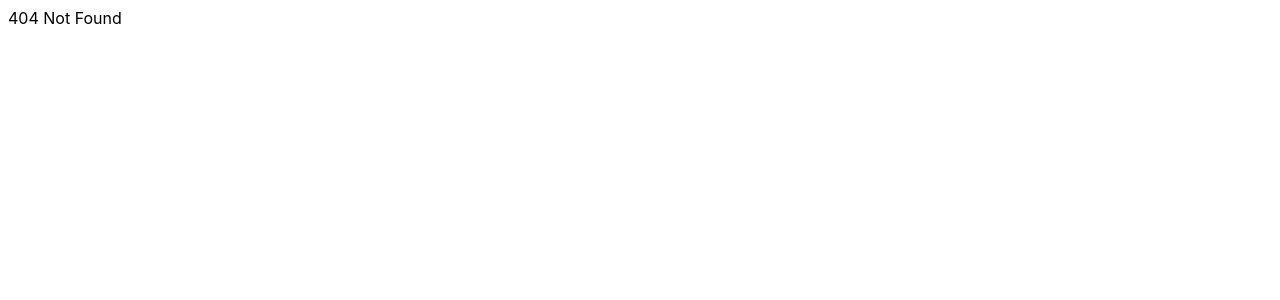
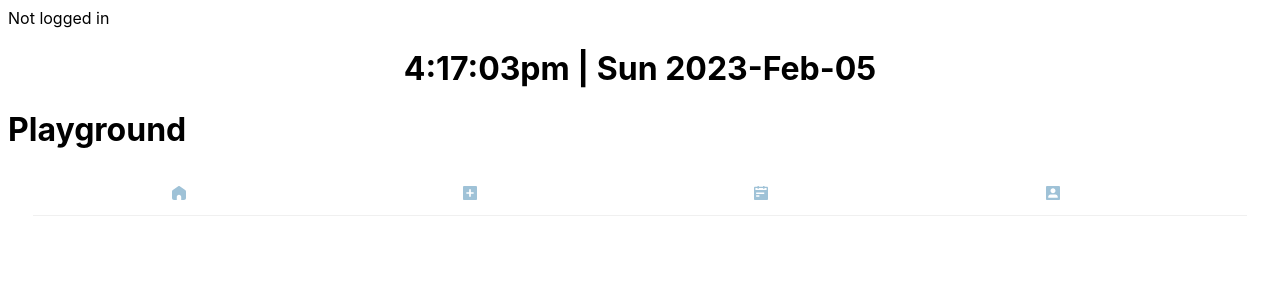
Before and after one commit to boyangwang/diary3, a React (Create React App) app: page /playground in a window 1280 px wide. Before the commit this address had no page. Shown: the top 300 px of the page. Built offline with nearby package versions, Linux system fonts and the light colour scheme.

Commit message:
Added a playground page for testing single component

```diff
--- a/src/app/router.tsx
+++ b/src/app/router.tsx
@@ -4,6 +4,7 @@
 import EntryPage from '../pages/EntryPage';
 import ReminderPage from '../pages/ReminderPage';
 import SettingsPage from '../pages/SettingsPage';
+import PlaygroundPage from '../pages/PlaygroundPage';
 
 const router = createBrowserRouter([
   {
@@ -27,6 +28,10 @@
         element: <SettingsPage />,
       },
       {
+        path: 'playground',
+        element: <PlaygroundPage />,
+      },
+      {
         path: '',
         element: <Navigate to="/entry" />,
       },
--- /dev/null
+++ b/src/pages/PlaygroundPage.tsx
@@ -0,0 +1,9 @@
+import React, { useState, useEffect } from 'react';
+
+export default function PlaygroundPage() {
+  return (
+    <>
+      <h1>Playground</h1>
+    </>
+  );
+}
```
